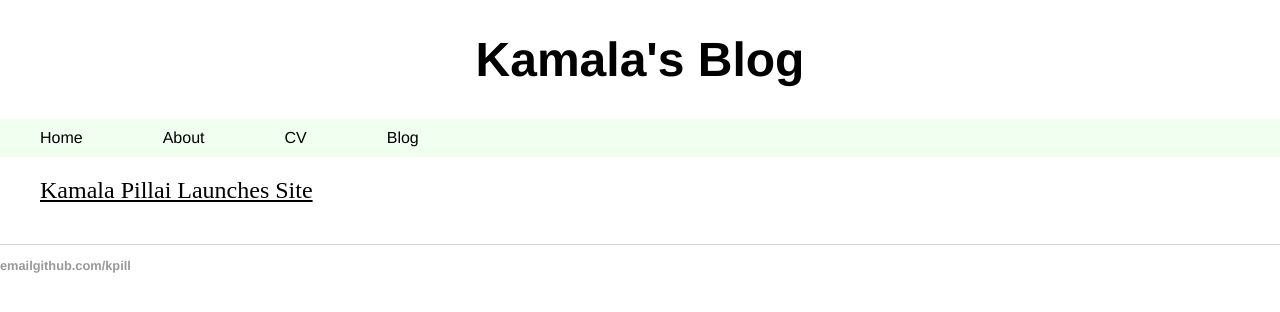
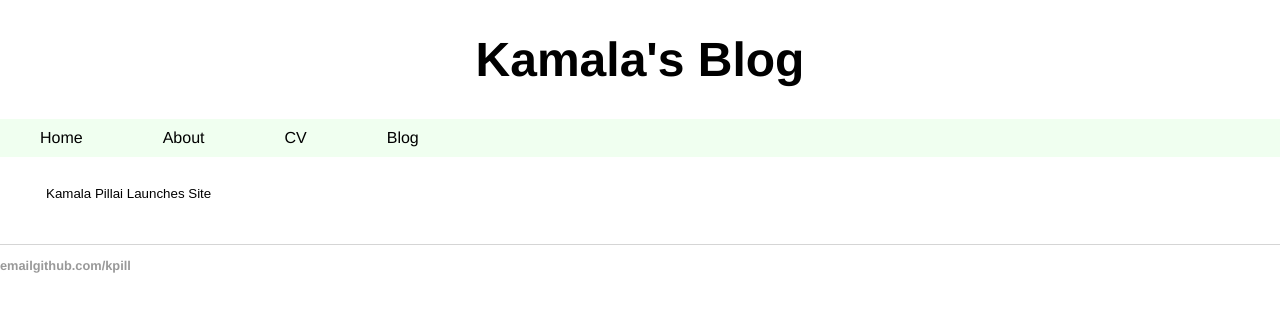
Before and after one commit to kpill/kpill.github.io, a Jekyll site: the page built from index.html, in a window 1280 px wide. Shown: the top 312 px of the page. Built offline with Jekyll 4.4.1, drawn with Linux system fonts in a browser that asks for light colours.

Commit message:
Update index.html

```diff
--- a/index.html
+++ b/index.html
@@ -4,6 +4,6 @@ title: Kamala Pillai's Blog
 ---
 <ul class="posts">
 	{% for post in site.posts %}
-		<li><a href="{{ post.url }}" class="post-button">{{ post.title }}</a></li>
+		<li><button onclick="{{ post.url }}" class="button post-button">{{ post.title }}</button></li>
 	{% endfor %}
 </ul>
```
